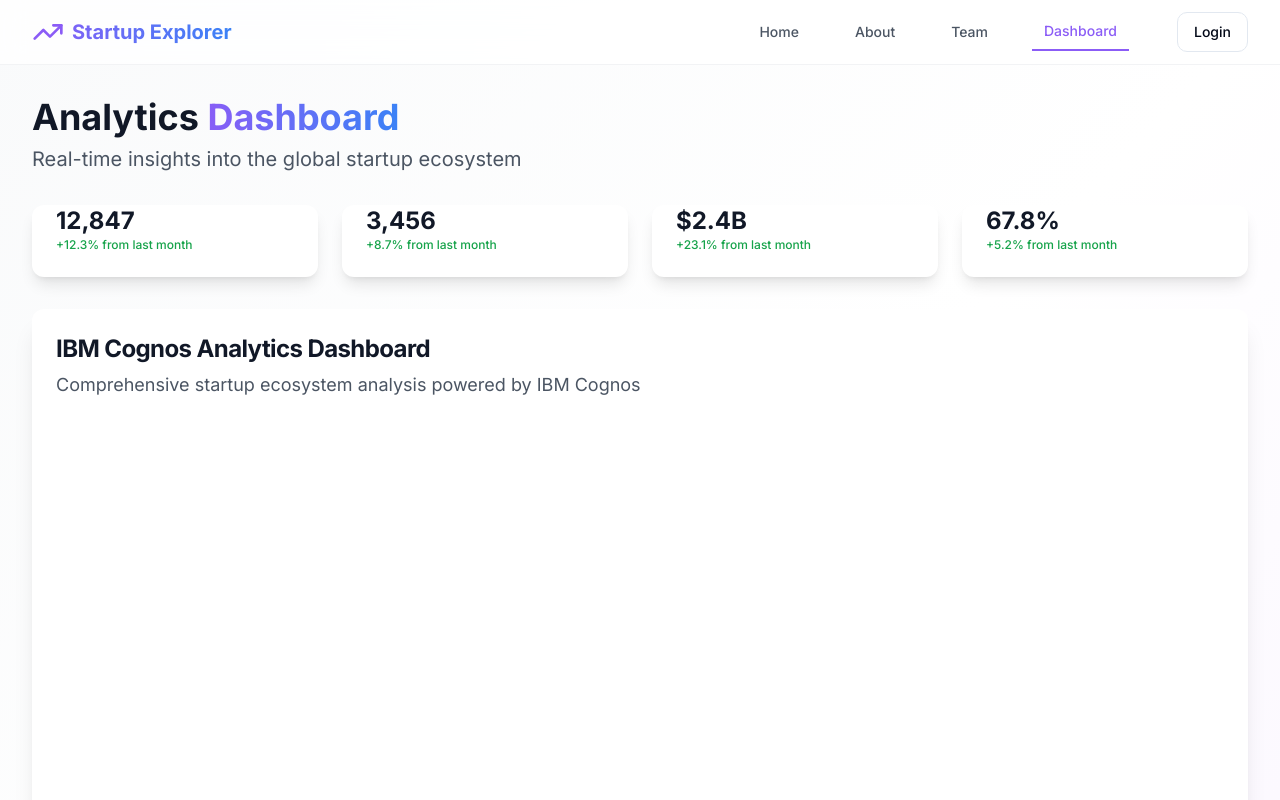
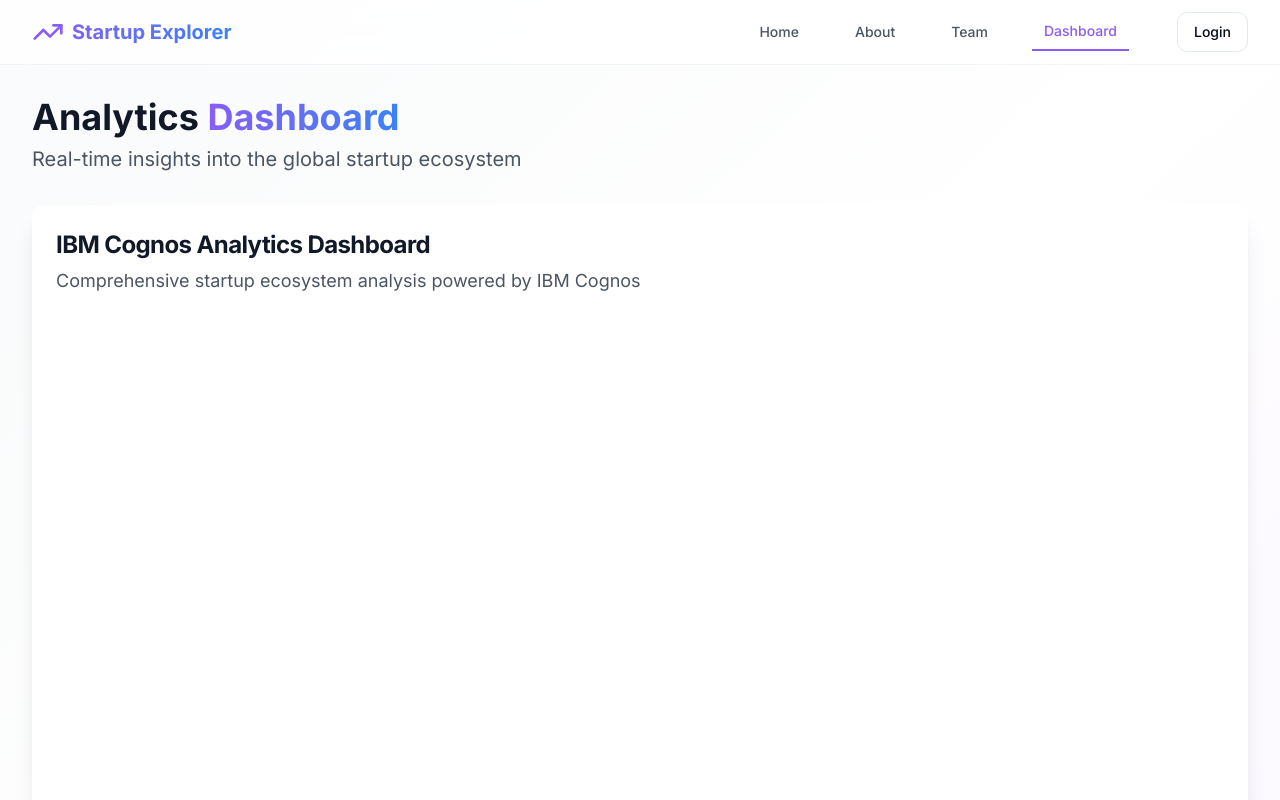
Before and after one commit to venkat2005code/ecosystem-explorer-hub, a React (Vite) app: page /dashboard in a window 1280 px wide. Shown: the top 800 px of the page. Built offline with nearby package versions, Linux system fonts and the light colour scheme.

Commit message:
Remove element
Removed the `CardHeader` element from the stats cards in `src/pages/Dashboard.tsx`.

```diff
--- a/src/pages/Dashboard.tsx
+++ b/src/pages/Dashboard.tsx
@@ -2,37 +2,6 @@ import { BarChart, TrendingUp, Users, DollarSign } from 'lucide-react';
 import { Card, CardContent, CardDescription, CardHeader, CardTitle } from '@/components/ui/card';
 
 const Dashboard = () => {
-  const stats = [
-    {
-      title: 'Total Startups',
-      value: '12,847',
-      change: '+12.3%',
-      trend: 'up',
-      icon: TrendingUp,
-    },
-    {
-      title: 'Active Investors',
-      value: '3,456',
-      change: '+8.7%',
-      trend: 'up',
-      icon: Users,
-    },
-    {
-      title: 'Total Funding',
-      value: '$2.4B',
-      change: '+23.1%',
-      trend: 'up',
-      icon: DollarSign,
-    },
-    {
-      title: 'Success Rate',
-      value: '67.8%',
-      change: '+5.2%',
-      trend: 'up',
-      icon: BarChart,
-    },
-  ];
-
   return (
     <div className="min-h-screen py-8">
       <div className="max-w-7xl mx-auto px-4 sm:px-6 lg:px-8">
@@ -45,20 +14,6 @@ const Dashboard = () => {
           <p className="text-xl text-gray-600">
             Real-time insights into the global startup ecosystem
           </p>
-        </div>
-
-        {/* Stats Grid */}
-        <div className="grid grid-cols-1 md:grid-cols-2 lg:grid-cols-4 gap-6 mb-8">
-          {stats.map((stat, index) => (
-            <Card key={index} className="hover-lift border-0 shadow-lg animate-scale-in">
-              <CardContent>
-                <div className="text-2xl font-bold text-gray-900">{stat.value}</div>
-                <p className="text-xs text-green-600 font-medium">
-                  {stat.change} from last month
-                </p>
-              </CardContent>
-            </Card>
-          ))}
         </div>
 
         {/* IBM Cognos Dashboard Embed */}
@@ -75,8 +30,8 @@ const Dashboard = () => {
             <div className="w-full min-h-[600px] rounded-lg overflow-hidden">
               <iframe
                 src="https://us1.ca.analytics.ibm.com/bi/?perspective=dashboard&pathRef=.my_folders%2FNew%2Bdashboard%2Bfor%2Bmy%2Bbi%2Bproject%2B2&closeWindowOnLastView=true&ui_appbar=false&ui_navbar=false&shareMode=embedded&action=view&mode=dashboard&subView=model00000196be09f4ac_00000003"
-                width="100%"
-                height="600"
+                width="320"
+                height="200"
                 frameBorder="0"
                 title="IBM Cognos Analytics Dashboard"
                 className="w-full h-full"
```
